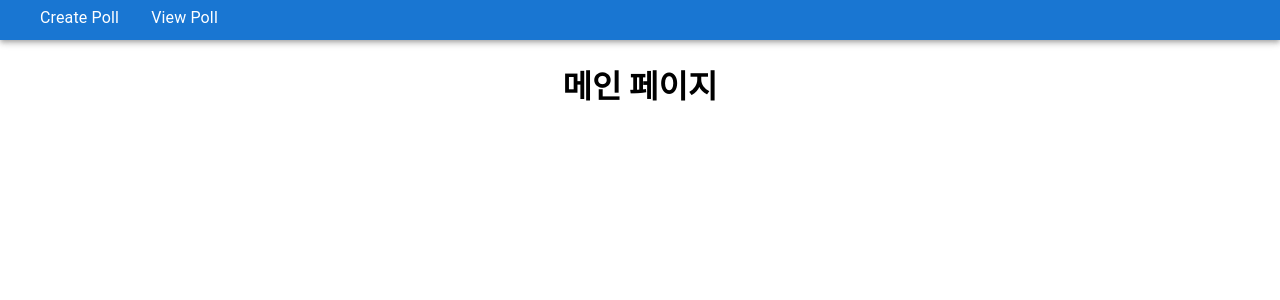
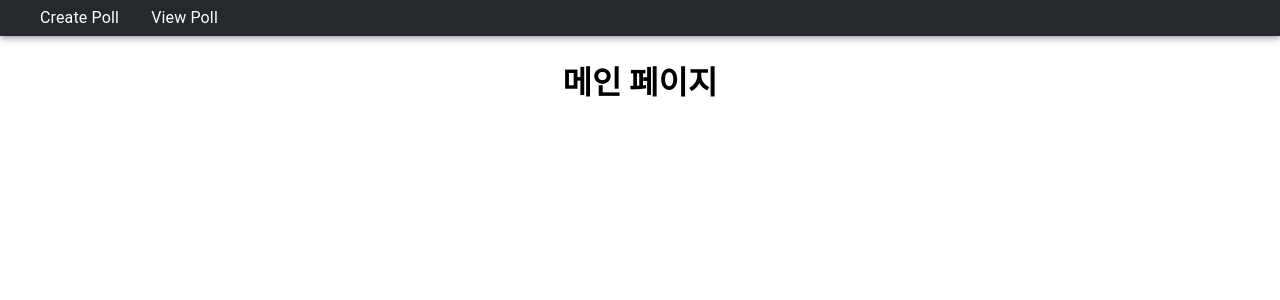
Before and after one commit to Jiwon-Woo/voxotron, a React (Create React App) app in the folder frontend/: page / in a window 1280 px wide. Shown: the top 300 px of the page. Built offline with nearby package versions, Linux system fonts and the light colour scheme.

Commit message:
frontend: change NavBar color via priority
우선순위에 따라 css 적용되게 하여 상단바 색상 변경

```diff
--- a/frontend/src/components/NavigationBar/NavigationBar.css
+++ b/frontend/src/components/NavigationBar/NavigationBar.css
@@ -1,4 +1,3 @@
-.navigation-bar {
+#navigation-bar {
   background-color: rgba(37, 41, 45, 1);
-  height: 5vh;
 }
--- a/frontend/src/components/NavigationBar/NavigationBar.jsx
+++ b/frontend/src/components/NavigationBar/NavigationBar.jsx
@@ -17,7 +17,7 @@ const NavigationBar = () => {
   };
 
   return (
-    <AppBar className="navigation-bar" position="static">
+    <AppBar id="navigation-bar" className="navigation-bar" position="static">
       <Container maxWidth="xl">
         <Box sx={{ flexGrow: 1, display: 'flex' }}>
           <MenuItem key="create" onClick={handleClickCreate}>
```
